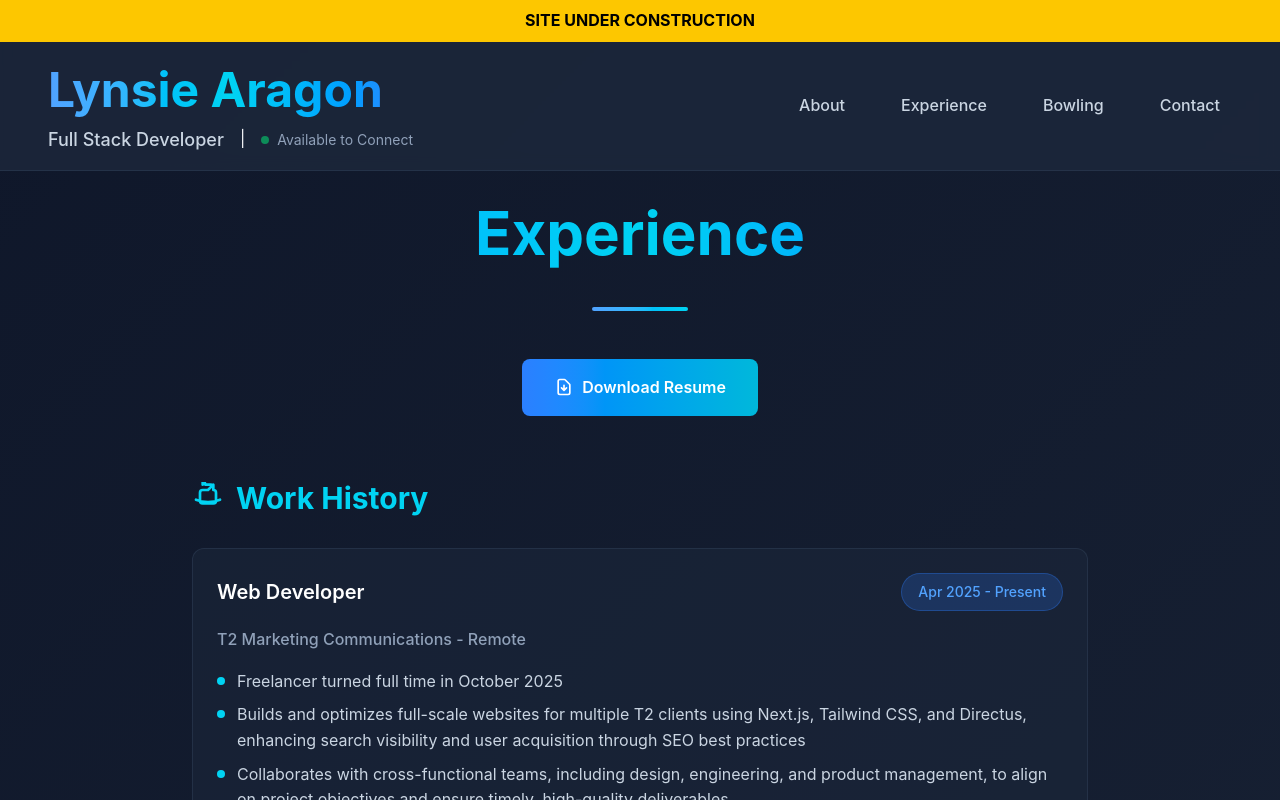
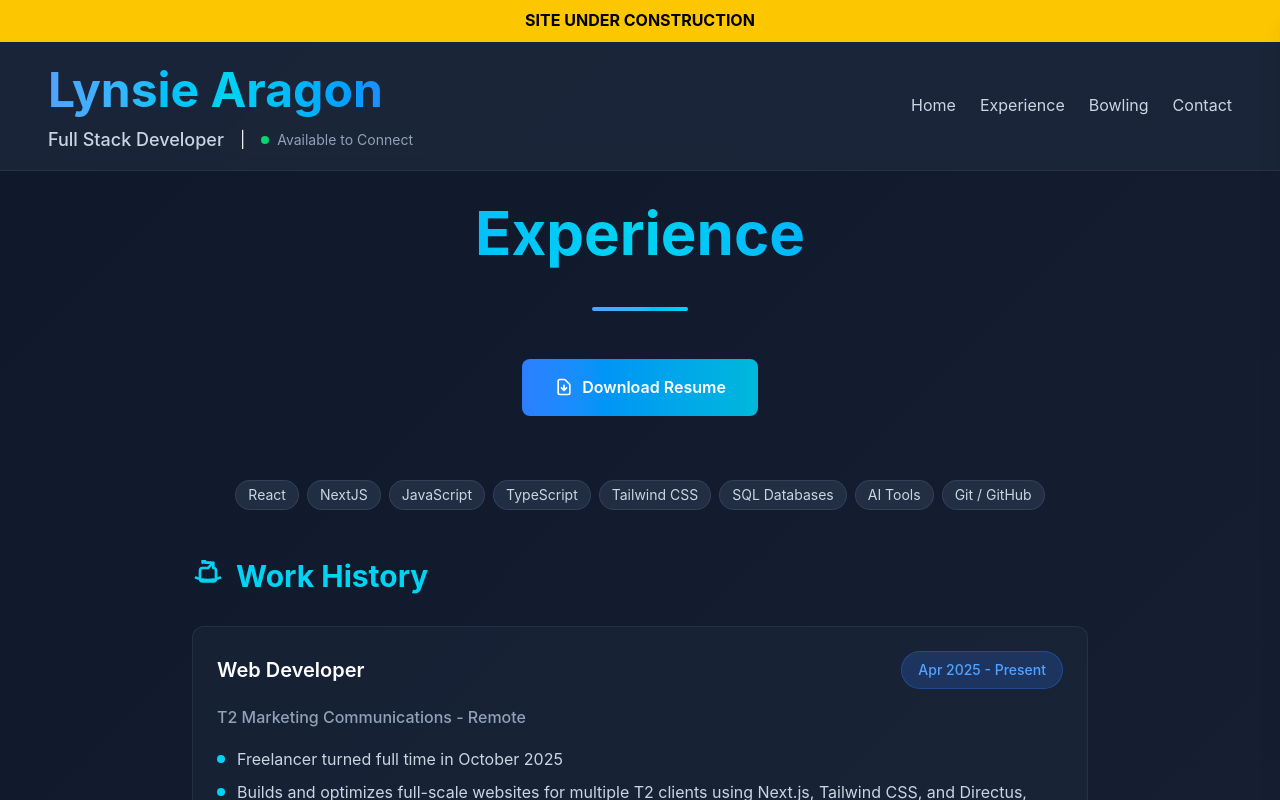
Before and after one commit to Lynsiearagon/lynsie-aragon-portfolio, a Next.js app: page /experience in a window 1280 px wide. Shown: the top 800 px of the page. Built offline with nearby package versions, Linux system fonts and the light colour scheme.

Commit message:
Update mobile nav bar

```diff
--- a/src/app/experience/page.tsx
+++ b/src/app/experience/page.tsx
@@ -1,4 +1,4 @@
-import { projects, workHistory } from "@/data/data";
+import { projects, workHistory, skills } from "@/data/data";
 import Image from "next/image";
 
 export default function ExperiencePage() {
@@ -32,6 +32,20 @@ export default function ExperiencePage() {
           </svg>
           Download Resume
         </a>
+      </section>
+
+      {/* Skills */}
+      <section className="mt-8 mb-12 flex justify-center">
+        <div className="flex flex-wrap gap-2">
+          {skills.map((s) => (
+            <span
+              key={s}
+              className="px-3 py-1 bg-slate-700/50 text-slate-300 text-sm rounded-full border border-slate-600/50"
+            >
+              {s}
+            </span>
+          ))}
+        </div>
       </section>
 
       {/* Work History Section */}
--- a/src/app/page.tsx
+++ b/src/app/page.tsx
@@ -111,18 +111,6 @@ export default function Home() {
               </Link>
             </div>
           </div>
-
-          {/* Skills Preview */}
-          <div className="flex flex-wrap gap-2">
-            {skills.map((skill) => (
-              <span
-                key={skill}
-                className="px-3 py-1 bg-slate-700/50 text-slate-300 text-sm rounded-full border border-slate-600/50 hover:border-blue-400/50 transition-colors"
-              >
-                {skill}
-              </span>
-            ))}
-          </div>
         </div>
       </div>
     </div>
--- a/src/components/Header.tsx
+++ b/src/components/Header.tsx
@@ -7,8 +7,7 @@ function Header() {
   const [isShrunk, setIsShrunk] = useState(false);
 
   useEffect(() => {
-    const threshold = 64;
-    const onScroll = () => setIsShrunk(window.scrollY > threshold);
+    const onScroll = () => setIsShrunk(window.scrollY > 100);
     window.addEventListener("scroll", onScroll, { passive: true });
     return () => window.removeEventListener("scroll", onScroll);
   }, []);
@@ -19,7 +18,7 @@ function Header() {
         SITE UNDER CONSTRUCTION
       </div>
       <div
-        className={`container mx-auto px-4 sm:px-6 lg:px-12 transition-all duration-200 ${
+        className={`container mx-auto px-4 sm:px-6 lg:px-12 transition-all duration-300 ease-in-out ${
           isShrunk ? "py-2" : "py-4"
         }`}
       >
@@ -27,24 +26,42 @@ function Header() {
           <div className="flex flex-col gap-1">
             <Link
               href={"/"}
-              className={`text-4xl sm:text-5xl font-bold bg-gradient-to-r from-blue-400 via-cyan-400 to-blue-500 bg-clip-text text-transparent py-1 md:py-2 text-nowrap transition-all duration-200 ${
-                isShrunk ? "text-3xl sm:text-4xl" : ""
+              className={`text-4xl sm:text-5xl font-bold bg-gradient-to-r from-blue-400 via-cyan-400 to-blue-500 bg-clip-text text-transparent py-1 md:py-2 whitespace-nowrap transition-transform duration-300 ${
+                isShrunk ? "scale-95" : "scale-100"
               }`}
             >
               Lynsie Aragon
             </Link>
 
-            <div className="flex flex-col md:flex-row">
-              {!isShrunk && (
+            {/* Keep the extra info in DOM and animate hide/show */}
+            <div
+              className={`flex flex-col md:flex-row items-start md:items-center transition-all duration-300 ease-in-out overflow-hidden ${
+                isShrunk
+                  ? "opacity-0 -translate-y-2 max-h-0 pointer-events-none"
+                  : "opacity-100 translate-y-0 max-h-40"
+              }`}
+            >
               <p className="text-lg text-slate-300 font-medium">
                 Full Stack Developer
               </p>
-              )}
 
-              {!isShrunk && <div className="hidden md:flex px-4">|</div>}
+              <div
+                className={`hidden md:flex px-4 transition-all duration-300 ease-in-out ${
+                  isShrunk
+                    ? "opacity-0 -translate-y-1"
+                    : "opacity-100 translate-y-0"
+                }`}
+              >
+                |
+              </div>
 
-              {!isShrunk && (
-                <div className="flex items-center gap-2 text-sm text-slate-400">
+              <div
+                className={`flex items-center gap-2 text-sm text-slate-400 transition-all duration-300 ease-in-out ${
+                  isShrunk
+                    ? "opacity-0 -translate-y-1"
+                    : "opacity-100 translate-y-0"
+                }`}
+              >
                 <div className="w-2 h-2 bg-green-400 rounded-full animate-pulse"></div>
                 <span>
                   Available to{" "}
@@ -53,7 +70,6 @@ function Header() {
                   </Link>
                 </span>
               </div>
-              )}
             </div>
           </div>
 
--- a/src/components/NavBar.tsx
+++ b/src/components/NavBar.tsx
@@ -1,25 +1,74 @@
 "use client";
 import Link from "next/link";
-import { useState } from "react";
+import { useEffect, useState } from "react";
+import { usePathname } from "next/navigation";
+import { createPortal } from "react-dom";
 
-function NavBar() {
-  const [showNav, setShowNav] = useState(false);
+export default function NavBar() {
+  const [open, setOpen] = useState(false);
+  const pathname = usePathname();
 
-  const navItems = [
-    { href: "/", label: "About" },
-    { href: "/experience", label: "Experience" },
-    { href: "/bowling", label: "Bowling" },
-    { href: "/contact", label: "Contact" },
-    // { href: "/fun", label: "Fun" },
+  // Close on route change
+  useEffect(() => {
+    setOpen(false);
+  }, [pathname]);
+
+  // Close on escape and lock body scroll while open
+  useEffect(() => {
+    const onKey = (e: KeyboardEvent) => {
+      if (e.key === "Escape") setOpen(false);
+    };
+
+    if (open) {
+      document.documentElement.style.overflow = "hidden";
+      window.addEventListener("keydown", onKey);
+    } else {
+      document.documentElement.style.overflow = "";
+    }
+
+    return () => {
+      document.documentElement.style.overflow = "";
+      window.removeEventListener("keydown", onKey);
+    };
+  }, [open]);
+
+  const NAV_ITEMS = [
+    { label: "Home", href: "/" },
+    { label: "Experience", href: "/experience" },
+    { label: "Bowling", href: "/bowling" },
+    { label: "Contact", href: "/contact" },
   ];
 
-  return (
-    <nav className="relative">
-      {/* Mobile menu button */}
+  // Backdrop and panel markup to render via portal so they sit outside header stacking contexts
+  const overlay = (
+    <>
+      {/* Backdrop (lower z than panel) */}
+      <div
+        className={`fixed inset-0 bg-black/40 z-50 transition-opacity duration-300 ${
+          open
+            ? "opacity-100 pointer-events-auto"
+            : "opacity-0 pointer-events-none"
+        }`}
+        onClick={() => setOpen(false)}
+        aria-hidden={!open}
+      />
+
+      {/* Right-side mobile nav panel (higher z than header) */}
+      <aside
+        className={`fixed top-0 right-0 z-[9999] h-[100dvh] w-[85%] max-w-sm bg-slate-900/95 border-l border-l-slate-700/30 backdrop-blur-sm transform shadow-xl transition-transform duration-300 ${
+          open ? "translate-x-0" : "translate-x-full"
+        }`}
+        role="dialog"
+        aria-modal="true"
+        aria-hidden={!open}
+      >
+        <div className="flex flex-col h-full">
+          {/* Close button */}
+          <div className="flex justify-end p-4">
             <button
-        className="lg:hidden p-2 rounded-lg bg-slate-700/50 hover:bg-slate-600/50 transition-colors"
-        onClick={() => setShowNav(!showNav)}
-        aria-label="Toggle navigation menu"
+              aria-label="Close menu"
+              onClick={() => setOpen(false)}
+              className="p-2 rounded-md text-slate-300 hover:text-white hover:bg-slate-700/40 transition"
             >
               <svg
                 className="w-6 h-6"
@@ -27,36 +76,25 @@ function NavBar() {
                 stroke="currentColor"
                 viewBox="0 0 24 24"
               >
-          {showNav ? (
                 <path
                   strokeLinecap="round"
                   strokeLinejoin="round"
                   strokeWidth={2}
                   d="M6 18L18 6M6 6l12 12"
                 />
-          ) : (
-            <path
-              strokeLinecap="round"
-              strokeLinejoin="round"
-              strokeWidth={2}
-              d="M4 6h16M4 12h16M4 18h16"
-            />
-          )}
               </svg>
             </button>
+          </div>
 
-      {/* Navigation links */}
-      <ul
-        className={`${
-          showNav ? "flex" : "hidden"
-        } lg:flex absolute lg:relative top-full lg:top-auto left-0 lg:left-auto right-0 lg:right-auto mt-2 lg:mt-0 bg-slate-800/95 lg:bg-transparent backdrop-blur-sm lg:backdrop-blur-none rounded-lg lg:rounded-none border border-slate-700/50 lg:border-none p-4 lg:p-0 flex-col lg:flex-row gap-4 lg:gap-8 min-w-[200px] lg:min-w-0 z-50`}
-      >
-        {navItems.map((item) => (
+          {/* Links */}
+          <nav className="px-6 py-4 flex-1">
+            <ul className="flex flex-col gap-4">
+              {NAV_ITEMS.map((item) => (
                 <li key={item.href}>
                   <Link
-              className="block px-3 py-2 rounded-md text-slate-300 hover:text-white hover:bg-slate-700/50 transition-all duration-200 font-medium"
                     href={item.href}
-              onClick={() => setShowNav(false)}
+                    onClick={() => setOpen(false)}
+                    className="block text-xl font-medium text-slate-100 hover:text-white py-2 transition-colors"
                   >
                     {item.label}
                   </Link>
@@ -64,7 +102,65 @@ function NavBar() {
               ))}
             </ul>
           </nav>
+
+          {/* Optional footer actions in the drawer */}
+          <div className="px-6 pb-6">
+            <a
+              href="mailto:Lynsie.aragon@gmail.com"
+              className="inline-flex w-full items-center justify-center px-4 py-2 text-sm bg-blue-500 hover:bg-blue-600 text-white rounded-md transition"
+              onClick={() => setOpen(false)}
+            >
+              Email Me
+            </a>
+          </div>
+        </div>
+      </aside>
+    </>
+  );
+
+  return (
+    <>
+      {/* Desktop nav */}
+      <nav className="hidden md:flex items-center gap-6">
+        {NAV_ITEMS.map((item) => (
+          <Link
+            key={item.href}
+            href={item.href}
+            className="text-slate-300 hover:text-white transition-colors"
+          >
+            {item.label}
+          </Link>
+        ))}
+      </nav>
+
+      {/* Mobile toggle */}
+      <div className="md:hidden flex items-center">
+        <button
+          aria-label="Open menu"
+          onClick={() => setOpen(true)}
+          className="inline-flex items-center p-2 rounded-md text-slate-300 hover:text-white hover:bg-slate-700/60 transition"
+        >
+          {/* menu icon */}
+          <svg
+            className="w-6 h-6"
+            fill="none"
+            stroke="currentColor"
+            viewBox="0 0 24 24"
+          >
+            <path
+              strokeLinecap="round"
+              strokeLinejoin="round"
+              strokeWidth={2}
+              d="M4 6h16M4 12h16M4 18h16"
+            />
+          </svg>
+        </button>
+      </div>
+
+      {/* Render overlay into body so it isn't affected by header stacking context */}
+      {typeof document !== "undefined"
+        ? createPortal(overlay, document.body)
+        : null}
+    </>
   );
 }
-
-export default NavBar;
--- a/src/data/data.js
+++ b/src/data/data.js
@@ -96,12 +96,12 @@ export const workHistory = [
 export const skills = [
   "React",
   "NextJS",
+  "JavaScript",
   "TypeScript",
   "Tailwind CSS",
-  "Node.js",
-  "Full Stack",
   "SQL Databases",
   "AI Tools",
+  "Git / GitHub",
 ];
 
 export const projects = [
```
Also changed, not shown: package.json (+6 -6 lines), 1 other file (tests, documents, lock files or other folders). Lines whose indentation alone changed are shown as unchanged.
